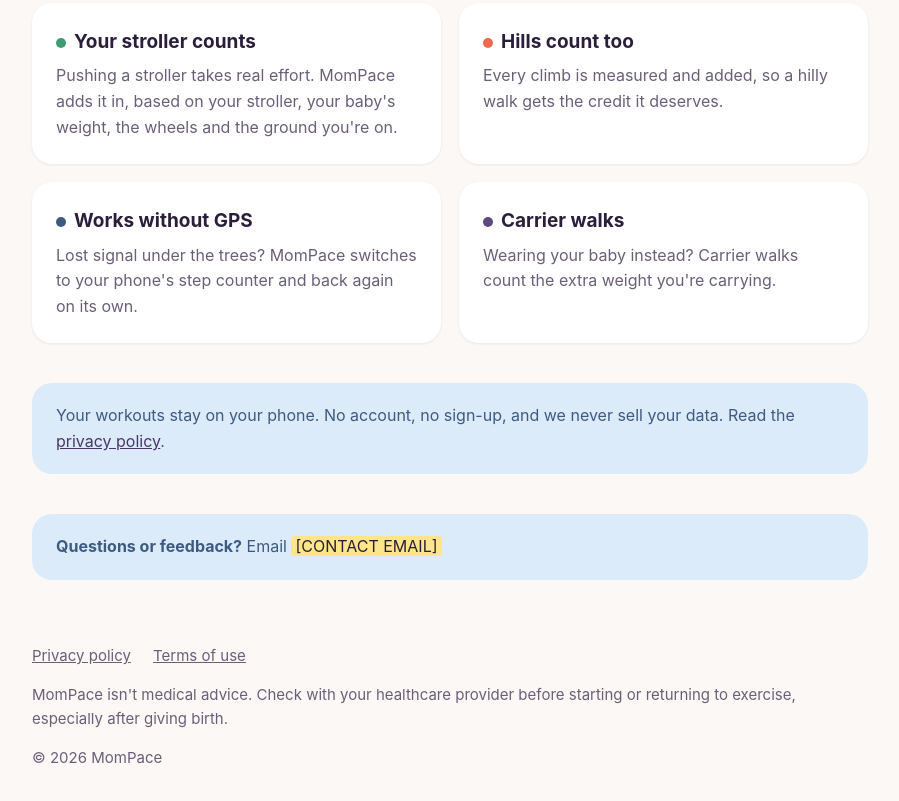
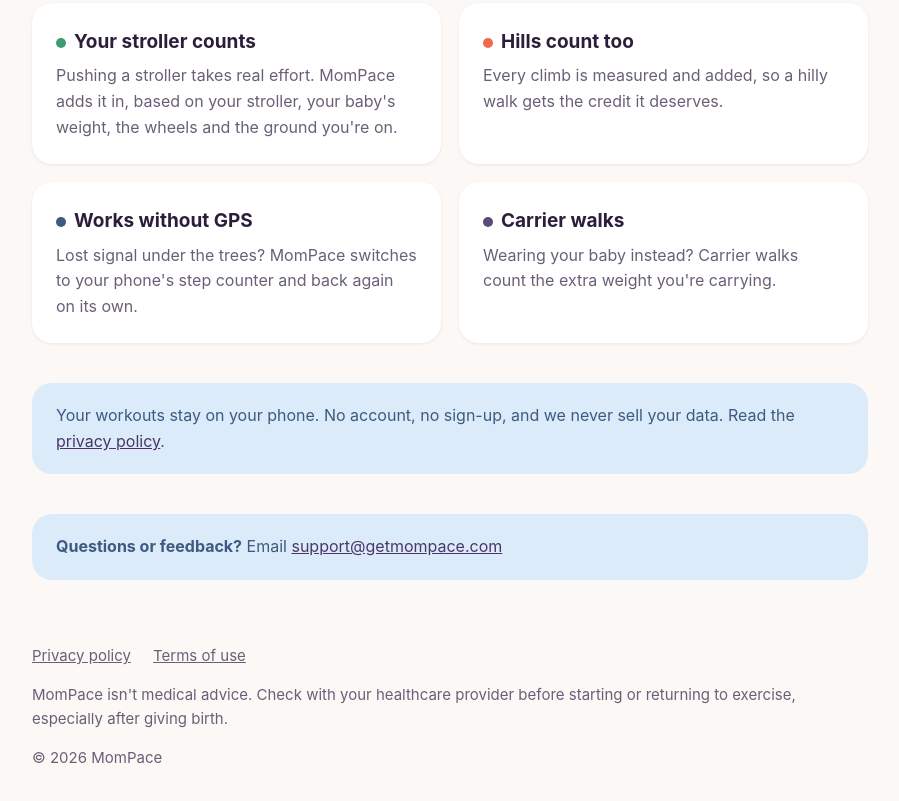
Before and after one commit to Laughslive/MomPace-Website, a plain HTML site: page index.html in a window 1280 px wide. Shown: the part 473-1274 px from the top of the page, without its empty margins (190-1089 px from the left). Drawn offline with Linux system fonts and the light colour scheme.

Commit message:
Add files via upload

```diff
--- a/index.html
+++ b/index.html
@@ -50,7 +50,7 @@
     </section>
 
     <section class="note" id="contact">
-      <strong>Questions or feedback?</strong> Email <span class="todo">[CONTACT EMAIL]</span>
+      <strong>Questions or feedback?</strong> Email <a href="mailto:support@getmompace.com">support@getmompace.com</a>
     </section>
   </main>
 
```
